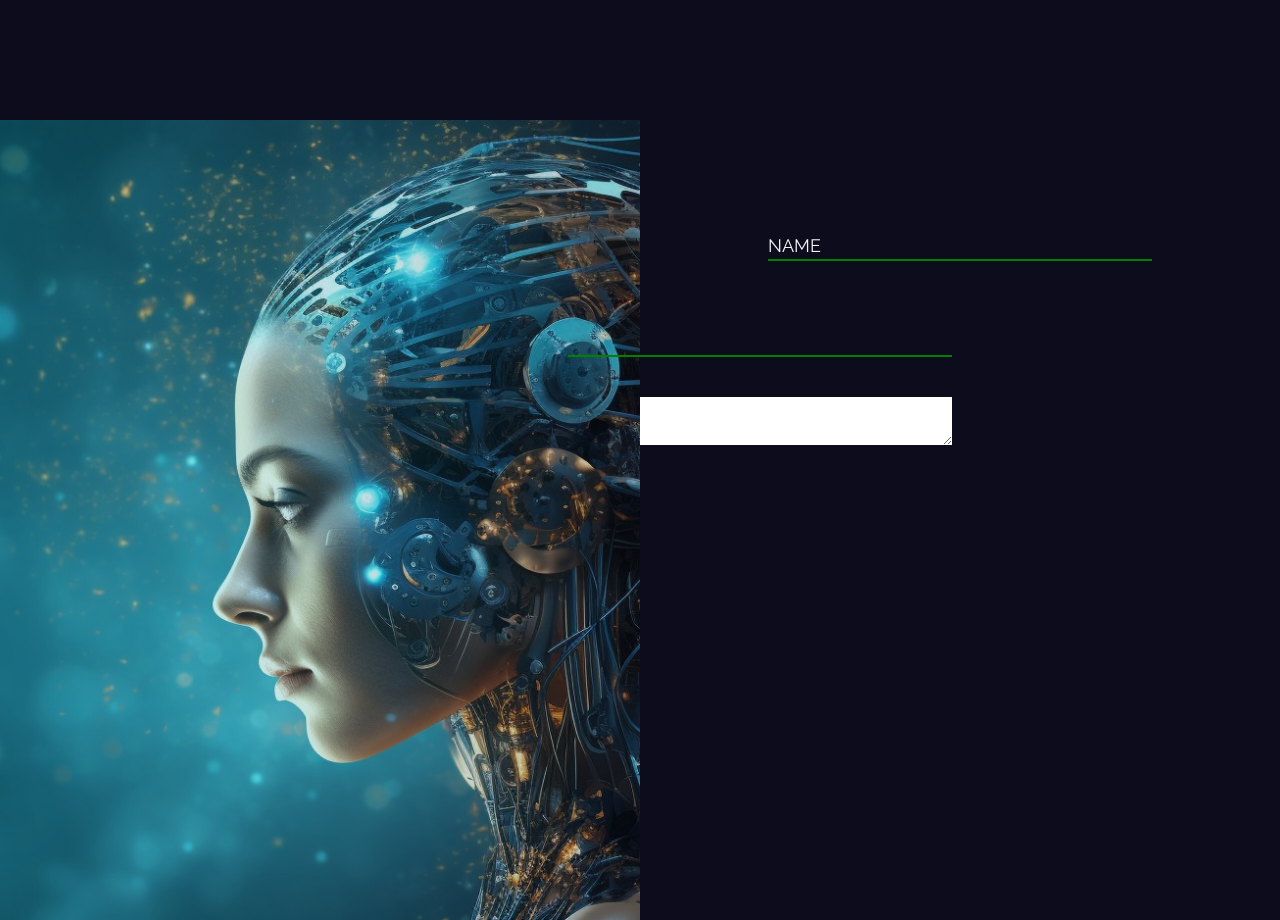
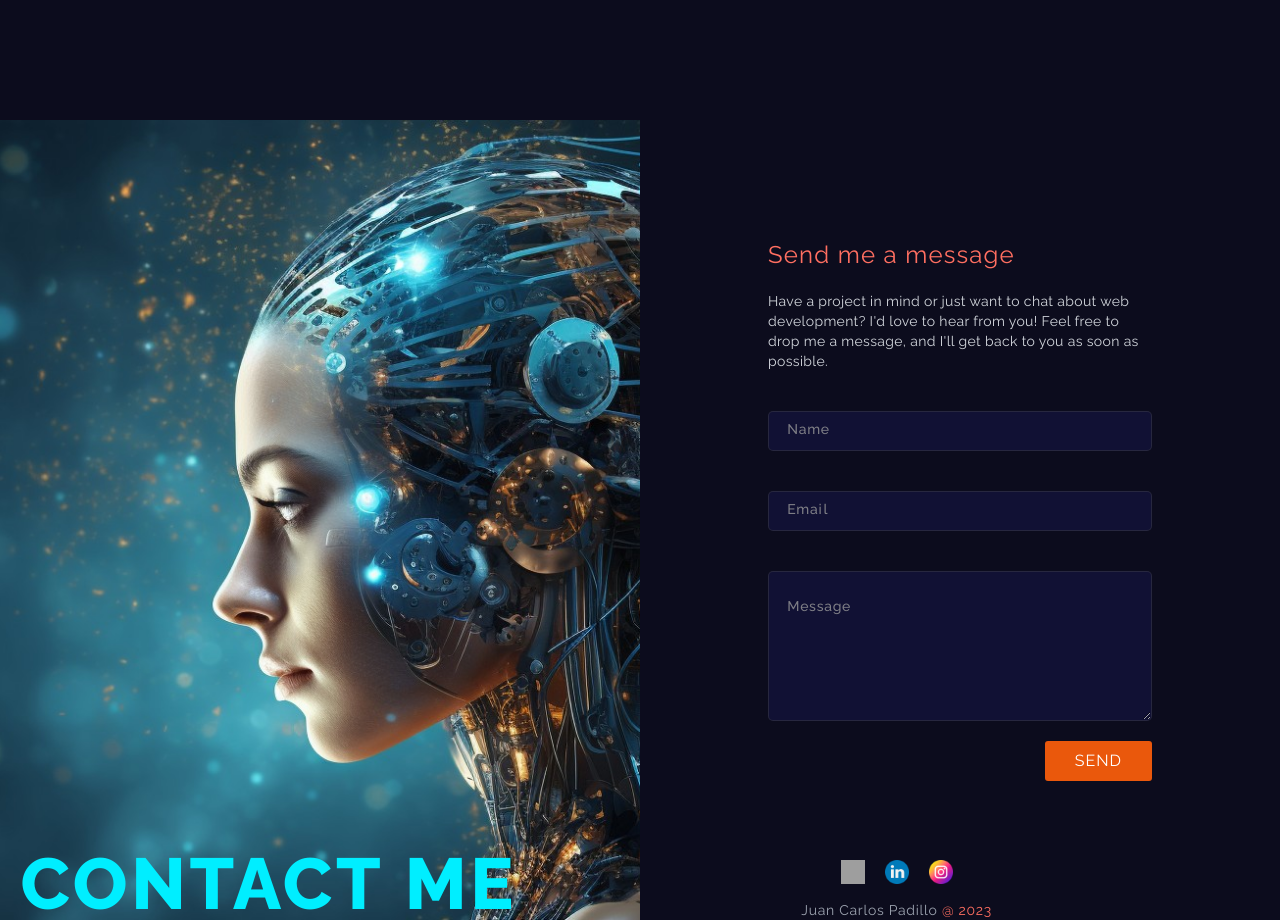
Before and after one commit to pads-sama/my-portfolio, a React (Vite) app: page / in a window 1280 px wide. Shown: the part 3880-4800 px from the top of the page. Built offline with nearby package versions, Linux system fonts and the light colour scheme; grey boxes are pictures that could not be loaded.

Commit message:
Update Contacts page

```diff
--- /dev/null
+++ b/src/components/Buttons/SubmitButton.css
@@ -0,0 +1,54 @@
+.flip-button {
+    /* opacity: 1; */
+    outline: 0;
+    color: #fff;
+    line-height: 40px;
+    position: relative;
+    text-align: center;
+    letter-spacing: 1px;
+    display: inline-block;
+    text-decoration: none;
+    text-transform: uppercase;
+}
+
+.flip-button:hover:after {
+    opacity: 1;
+    transform: translateY(0) rotateX(0);
+}
+
+.flip-button:hover:before {
+    opacity: 0;
+    transform: translateY(50%) rotateX(90deg);
+}
+
+.flip-button:after {
+    top: 0;
+    left: 0;
+    opacity: 0;
+    width: 100%;
+    color: #fff;
+    display: block;
+    transition: 0.5s;
+    position: absolute;
+    background: var(--acc-clr);
+    content: attr(data-back);
+    transform: translateY(-50%) rotateX(90deg);
+    border-radius: 3px;
+}
+
+
+.flip-button:before {
+    top: 0;
+    left: 0;
+    opacity: 1;
+    color: #fff;
+    display: block;
+    padding: 0 30px;
+    line-height: 40px;
+    transition: 0.5s;
+    position: relative;
+    background: rgb(234, 88, 12);
+    content: attr(data-front);
+    transform: translateY(0) rotateX(0);
+    border-radius: 3px;
+}
--- /dev/null
+++ b/src/components/Buttons/SubmitButton.jsx
@@ -0,0 +1,16 @@
+import React from "react";
+import "./SubmitButton.css";
+
+const SubmitButton = () => {
+  return (
+    <div className="w-full py-5 flex justify-end">
+      <button
+        className="flip-button"
+        data-front="Send"
+        data-back="Send"
+      ></button>
+    </div>
+  );
+};
+
+export default SubmitButton;
--- a/src/components/Contacts/Contacts.css
+++ b/src/components/Contacts/Contacts.css
@@ -3,16 +3,8 @@
     background-position: right 30% center;
     background-size: cover;
     background-repeat: no-repeat;
-    /* position: absolute; */
     inset: 0;
-    height: 100dvh;
-    /* width: 50%; */
-}
-
-.form_control {
-    position: relative;
-    margin: 150px 200px 40px;
-    width: 190px;
+    /* height: 100dvh; */
 }
 
 label span:nth-child(1) {
@@ -32,35 +24,45 @@ label span:nth-child(4) {
 }
 
 
-input {
-    background: transparent;
-    border: 0;
-    border-bottom: 2px solid green;
+
+input,
+textarea {
+    border: 1px solid #5555;
+    border-radius: 5px;
+    background: #111134;
     display: block;
     width: 100%;
     padding: 15px 0;
+    height: 40px;
 }
 
-input:focus {
+textarea {
+    height: 150px;
+}
+
+
+input,
+textarea:focus {
     outline: 0;
-    border-bottom: 2px solid #0ef;
 }
 
 label {
     position: absolute;
-    top: -10%;
-    left: 0;
+    top: 15%;
+    left: 5%;
     pointer-events: none;
+    color: rgba(154, 154, 154, .8);
 }
 
 label span {
     display: inline-block;
-    font-size: 18px;
     min-width: 5px;
     transition: 0.5s cubic-bezier(0.68, -0.55, 0.265, 1.55);
 }
 
-input:focus+label span {
+input:focus+label span,
+textarea:focus+label span {
     color: #0ef;
     transform: translateY(-30px);
+    background: red;
 }
--- a/src/components/Contacts/Contacts.jsx
+++ b/src/components/Contacts/Contacts.jsx
@@ -1,37 +1,72 @@
-import React from "react";
+import React, { useRef } from "react";
 import InputLable from "../TextFields/InputLable";
-import InputText from "../TextFields/InputText";
 import "./Contacts.css";
 import TextArea from "../TextFields/TextArea";
+import TextInput from "../TextFields/textInput";
+import SubmitButton from "../Buttons/SubmitButton";
+import HeroTextName from "../Hero/HeroTextName";
+import { useScroll, useTransform } from "framer-motion";
+import HeroSocials from "../Hero/HeroSocials";
 
 const Contacts = () => {
+  const containerRef = useRef();
+
+  const { scrollYProgress } = useScroll({
+    target: containerRef,
+    offset: ["start start", "end start"],
+  });
+  const bgY = useTransform(scrollYProgress, [0, 1], ["0%", "100%"]);
+  const textY = useTransform(scrollYProgress, [0, 1], ["0%", "150%"]);
   return (
-    <div className="h-full relative overflow-hidden grid grid-rows-2 w-full | xl:h-[100dvh] xl:grid-cols-2">
-      <div className="contacts_image w-full relative ">
-        <div className="backgroundOverlay  bg-gradient-to-l from-primary to-secondary opacity-[.2] z-10 "></div>
+    <div
+      ref={containerRef}
+      className="h-full relative transition overflow-hidden grid grid-rows-2 w-full | sm:grid-rows-0   sm:h-[100%]  | md:grid-rows-0  md:h-[100%] | xl:h-[100dvh] xl:grid-cols-2 xl:grid-rows-1"
+    >
+      <div className="contacts_image w-full h-[100dvh] flex items-end relative xl:h-[100dvh]">
+        <HeroTextName
+          textY={textY}
+          className="text-6xl uppercase transition z-10 | sm:text-7xl | md:text-8xl xl:text-7xl xl:font-extrabold"
+          text2="Contact me"
+        />
+        {/* <div className="backgroundOverlay  bg-gradient-to-l from-primary to-secondary opacity-[.2] z-10 "></div> */}
       </div>
-      <div className="w-full h-full grid place-content-center bg-primary">
-        <form action="">
-          <div className="w-96 flex flex-col mt-10 relative form_control">
-            {/* <InputLable label="Name" /> */}
-
-            <input type="text" id="name" name="name" />
-            <label htmlFor="" className="label">
-              <span>N</span>
-              <span>A</span>
-              <span>M</span>
-              <span>E</span>
-            </label>
+      <div className="w-full h-full grid place-content-center bg-primary |  xl:h-[100dvh]">
+        <div>
+          <div className="w-96">
+            <span className="text-2xl tracking-wider text-accent-clr">
+              Send me a message
+            </span>
+            <p className="text-xs pt-5 tracking-wide leading-5 text-gray-300 | xl:text-sm">
+              Have a project in mind or just want to chat about web development?
+              I'd love to hear from you! Feel free to drop me a message, and
+              I'll get back to you as soon as possible.
+            </p>
           </div>
-          <div className="w-96 flex flex-col mt-10">
-            {/* <InputLable label="Email" /> */}
-            <InputText id="email" name="email" />
+          <form action="">
+            <div className="w-96 flex flex-col mt-10 relative form_control">
+              <TextInput type="text" id="name" name="name" />
+              <InputLable label="Name" />
+            </div>
+            <div className="w-96 flex flex-col mt-10 relative form_control">
+              <TextInput type="email" id="email" name="email" />
+              <InputLable label="Email" />
+            </div>
+            <div className="w-96 flex flex-col mt-10 relative form_control">
+              <TextArea id="message" name="message" />
+              <InputLable label="Message" />
+            </div>
+            <SubmitButton />
+          </form>
+        </div>
+        <div className="absolute bottom-0 w-full flex transition | xl:w-auto xl:right-72 ">
+          <div className="flex flex-col items-center justify-center w-full">
+            <HeroSocials />
+            <span className="tracking-wider text-sm text-gray-400">
+              Juan Carlos Padillo{" "}
+              <span className="text-accent-clr">@ 2023</span>
+            </span>
           </div>
-          <div className="w-96 flex flex-col mt-10">
-            {/* <InputLable label="Message" /> */}
-            <TextArea id="message" name="message" />
-          </div>
-        </form>
+        </div>
       </div>
     </div>
   );
--- a/src/components/Hero/HeroSocials.jsx
+++ b/src/components/Hero/HeroSocials.jsx
@@ -2,33 +2,17 @@ import React from "react";
 import { socials } from "../../constants";
 import { motion } from "framer-motion";
 
-// const roll = {
-//   initial: {
-//     x: -1000,
-//   },
-//   animate: {
-//     x: 0,
-//     transition: { delay: 1, stagger: 0.2 },
-//     rotate: 180,
-//   },
-// };
-
 const HeroSocials = () => {
   return (
-    <div className="absolute bottom-0 right-0">
-      <motion.span
-        // initial="initial"
-        // animate="animate"
-        className="flex w-48 xl:w-52"
-      >
+    <div className=" flex flex-col items-end  w-full bottom-0 right-0">
+      <motion.span className="flex w-full gap-5 justify-center">
         {socials.map((social, index) => (
           <motion.a
-            // variants={roll}
             href="#"
             key={index}
-            className=" w-full h-12 | sm:h-14 | md:h-16 | xl:h-16 "
+            className=" h-10 | sm:h-10 | md:h-10 | xl:h-10 "
           >
-            <img src={social.image} alt={social.alt} className="w-8 h-8 " />
+            <img src={social.image} alt={social.alt} className="w-6 h-6 " />
           </motion.a>
         ))}
       </motion.span>
--- a/src/components/TextFields/InputLable.jsx
+++ b/src/components/TextFields/InputLable.jsx
@@ -1,10 +1,10 @@
 import React from "react";
 
-const InputLable = ({ label, htmlFor, className }) => {
+const InputLable = ({ label, htmlFor }) => {
   return (
-    <label className={className} htmlFor={htmlFor}>
+    <label className="" htmlFor={htmlFor}>
       {label.split("").map((char) => (
-        <span>{char}</span>
+        <span className="text-sm font-medium tracking-wider">{char}</span>
       ))}
     </label>
   );
--- a/src/components/TextFields/InputText.jsx
+++ /dev/null
@@ -1,18 +0,0 @@
-import React from "react";
-import "./TextField.css";
-import InputLable from "./InputLable";
-
-const InputText = ({ name, type, id }) => {
-  return (
-    <div className="relative  flex flex-col h-14">
-      <input
-        type={type}
-        name={name}
-        id={id}
-        className="text_input bg-transparent z-10 h-full outline-none"
-      />
-    </div>
-  );
-};
-
-export default InputText;
--- /dev/null
+++ b/src/components/TextFields/TextInput.jsx
@@ -0,0 +1,15 @@
+import React from "react";
+import "./TextField.css";
+
+const TextInput = ({ name, type, id, className }) => {
+  return (
+    <input
+      type={type}
+      name={name}
+      id={id}
+      className={` block pt-[15px] px-5 h-10 w-full` + className}
+    />
+  );
+};
+
+export default TextInput;
--- a/src/constants/index.js
+++ b/src/constants/index.js
@@ -12,8 +12,10 @@ export const SidebarMenu = ["Home", "About", "Skills", "Projects", "Contact"];
 
 export const socials = [
   {
+
     image: Github,
     alt: "github icon",
+    link: 'https://github.com/pads-sama'
   },
   {
     image: Linkedin,
```
